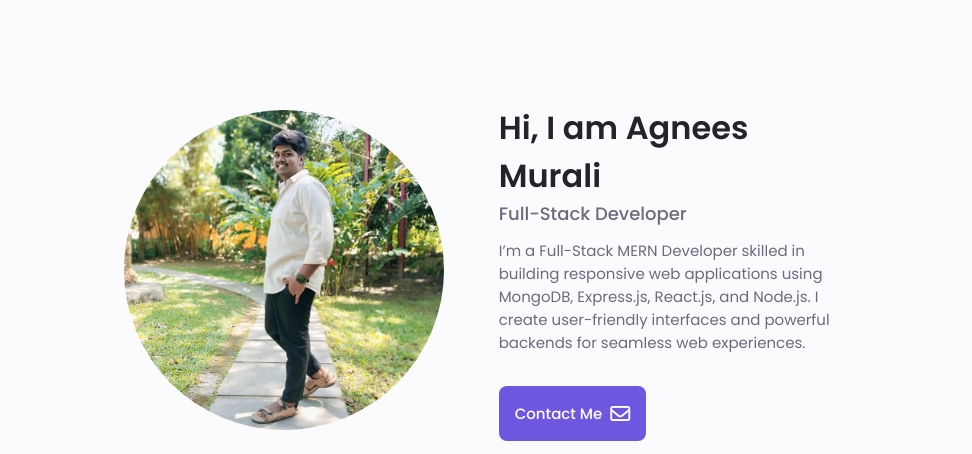
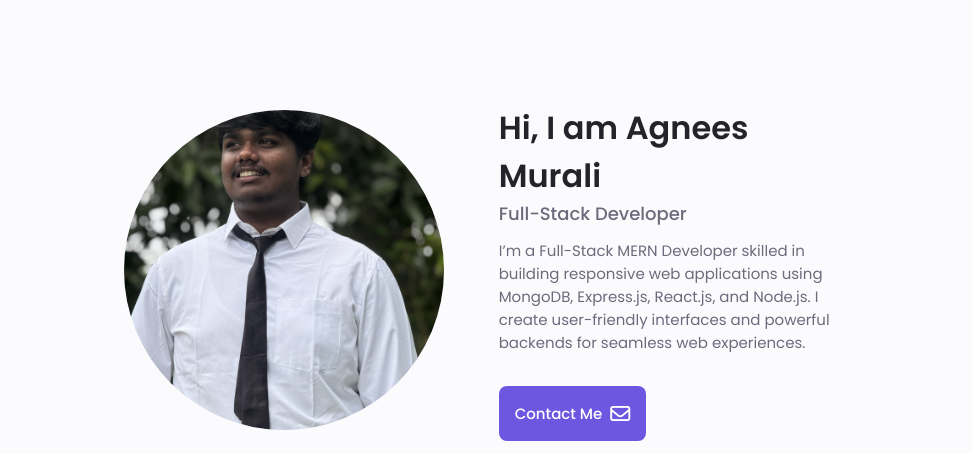
Before and after one commit to agneesmurali/Portfolio, a plain HTML site: page index.html in a window 1280 px wide. Shown: the part 80-534 px from the top of the page, 183-1155 px from the left. Drawn offline with Linux system fonts and the light colour scheme.

Commit message:
Implement code changes to enhance functionality and improve performance

```diff
--- a/index.html
+++ b/index.html
@@ -101,7 +101,7 @@
       <circle cx="100" cy="100" r="100" fill="#ccc" /> <!-- optional background -->
       <image
         class="home-blob-img"
-        href="Assets/Icons/logo1.jpg"
+        href="Assets/Icons/logo2.jpg"
         x="0"
         y="0"
         width="200"
```
Also changed, not shown: Assets/Icons/logo2.jpg (added).
